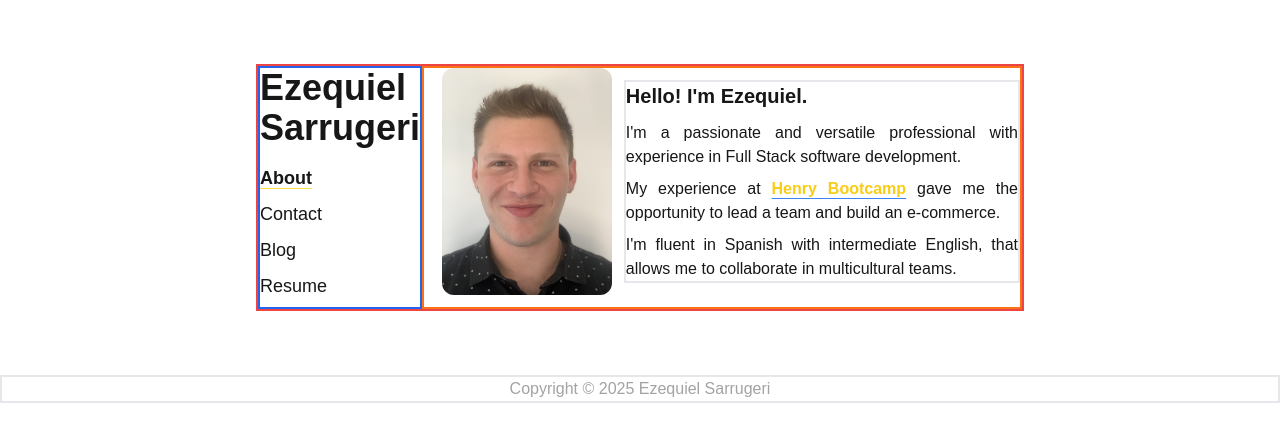
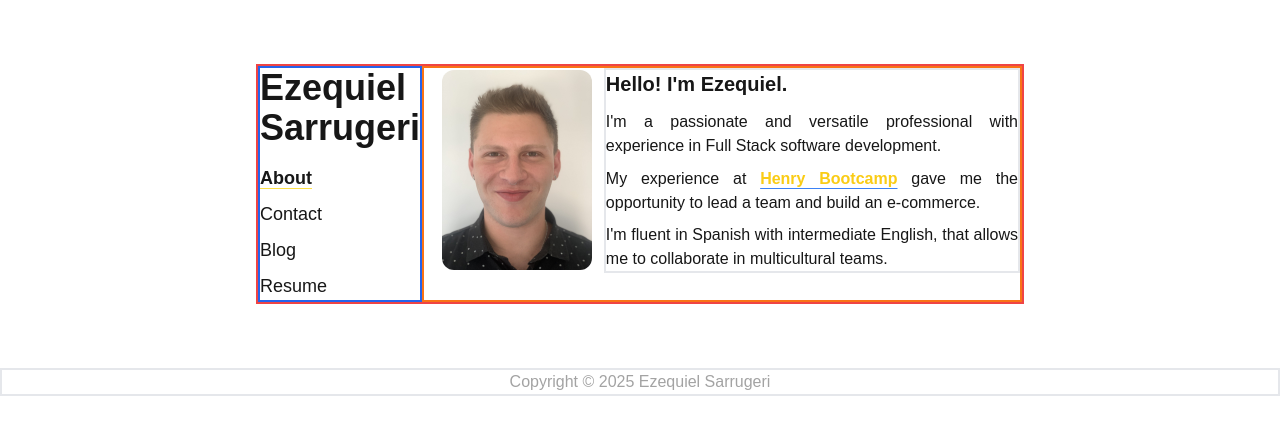
Before and after one commit to ezesarru/Oportunity, a Next.js app: page / in a window 1280 px wide. Shown: the top 442 px of the page. Built offline with nearby package versions, Linux system fonts and the light colour scheme.

Commit message:
deploy ok

```diff
--- a/src/app/page.js
+++ b/src/app/page.js
@@ -13,8 +13,8 @@ export default function Page() {
         <Image
           src="/profilePicture.jpg"
           alt="Ezequiel Sarrugeri picture"
-          width={170}
-          height={160}
+          width={150}
+          height={200}
           priority={true}
           className="rounded-xl ml-[3%] mr-[2%]"
         />
--- a/src/components/Sidebar.jsx
+++ b/src/components/Sidebar.jsx
@@ -67,7 +67,6 @@ export default function Sidebar() {
             className="hover:underline decoration-red-500 underline-offset-4 hover:font-bold "
             href="/resume.pdf"
             target="_blank"
-            rel="noopener noreferrer"
           >
             Resume
           </a>
```
